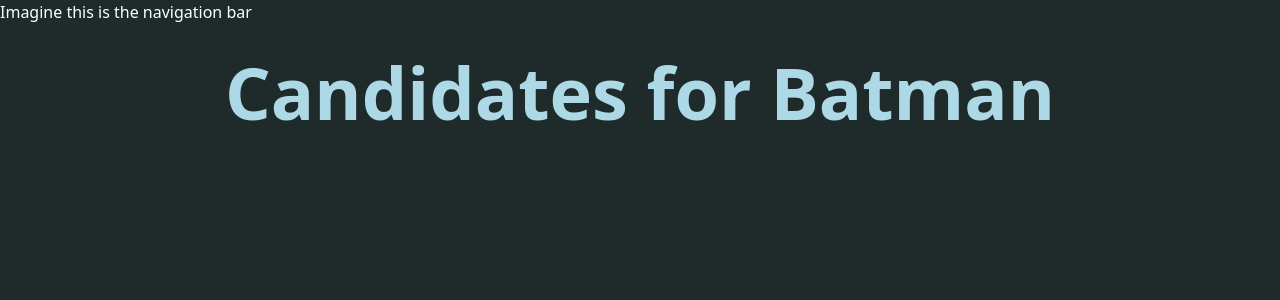
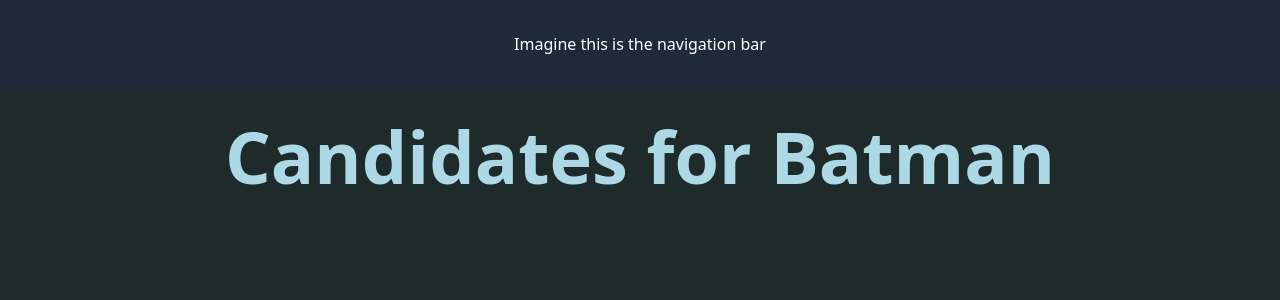
Before and after one commit to thepratikguptaa/django, a Django app: template ProjectOne/batman/templates/batman/im_batman.html in a window 1280 px wide. Shown: the top 300 px of the page. Run offline with Django 3.2, Linux system fonts and the light colour scheme; the template is opened without the code that fills it, so the values that code supplies are empty; some libraries are stand-ins or nearby versions.

Commit message:
Implement weapon details view and update templates for navigation and styling

```diff
--- a/ProjectOne/batman/templates/batman/im_batman.html
+++ b/ProjectOne/batman/templates/batman/im_batman.html
@@ -10,14 +10,14 @@
 <div class="grid grid-cols-4 gap-4 m-4">
 {% for batman in batmen %}
 <div class="bg-gray-200 p-4 rounded-lg flex flex-col items-center justify-center text-black shadow-lg">
-    <img class="w-auto h-full rounded-lg shadow-lg" src="{{ batman.image.url }}" alt="{{ batman.name }}">
+    <img class="w-auto h-auto rounded-lg shadow-lg" src="{{ batman.image.url }}" alt="{{ batman.name }}">
     <h2 class='text-2xl m-4'>Candidate Name: {{ batman.name }}</h2>
-    <a href="#">
+    <a href="{% url 'weapon_details' batman.id %}">
         <button
         type="button"
         class="cursor-pointer bg-blue-500 hover:bg-blue-700 text-white font-bold py-2 px-4 rounded w-[100%] m-2 shadow-lg transition duration-300 ease-in-out transform hover:scale-105"
         >
-            {{ batman.type }} - {{ batman.id }}
+            Weapon Selected: {{ batman.type }} {% comment %} -- {{ batman.id }} {% endcomment %}
         </button>
     </a>
 </div>
--- a/ProjectOne/batman/urls.py
+++ b/ProjectOne/batman/urls.py
@@ -4,4 +4,5 @@
 # localhost:8000/batman/
 urlpatterns = [
     path('', views.batman, name='batman'),
+    path('<int:batman_id>/', views.weapon_details, name='weapon_details'),
 ]
--- a/ProjectOne/batman/views.py
+++ b/ProjectOne/batman/views.py
@@ -1,7 +1,12 @@
 from django.shortcuts import render
 from .models import SaveGotham
+from django.shortcuts import get_object_or_404
 
 # Create your views here.
 def batman(request):
     batmen = SaveGotham.objects.all()
     return render(request, 'batman/im_batman.html', {'batmen': batmen})
+
+def weapon_details(request, batman_id):
+    weapon = get_object_or_404(SaveGotham, pk=batman_id)
+    return render(request, 'batman/weapon_details.html', {'weapon': weapon})
--- a/ProjectOne/static/style.css
+++ b/ProjectOne/static/style.css
@@ -1,6 +1,8 @@
 body{
     background-color: rgb(31, 42, 42);
     color: white;
+    text-align: center;
+
 
 }
 
--- a/ProjectOne/templates/layout.html
+++ b/ProjectOne/templates/layout.html
@@ -15,7 +15,7 @@
 
 </head>
 <body>
-    <nav> Imagine this is the navigation bar</nav>
+    <nav class="bg-gray-800 text-white p-8 text-center justify-center"> Imagine this is the navigation bar</nav>
     {% block content %} Nothing to see here {% endblock %}
 </body>
 </html>
--- a/ProjectOne/theme/static/css/dist/styles.css
+++ b/ProjectOne/theme/static/css/dist/styles.css
@@ -13,6 +13,7 @@
     --color-blue-800: oklch(42.4% 0.199 265.638);
     --color-gray-50: oklch(98.5% 0.002 247.839);
     --color-gray-200: oklch(92.8% 0.006 264.531);
+    --color-gray-800: oklch(27.8% 0.033 256.848);
     --color-black: #000;
     --color-white: #fff;
     --spacing: 0.25rem;
@@ -318,14 +319,23 @@
   .bg-gray-200 {
     background-color: var(--color-gray-200);
   }
+  .bg-gray-800 {
+    background-color: var(--color-gray-800);
+  }
   .p-4 {
     padding: calc(var(--spacing) * 4);
+  }
+  .p-8 {
+    padding: calc(var(--spacing) * 8);
   }
   .px-4 {
     padding-inline: calc(var(--spacing) * 4);
   }
   .py-2 {
     padding-block: calc(var(--spacing) * 2);
+  }
+  .text-center {
+    text-align: center;
   }
   .font-serif {
     font-family: var(--font-serif);
```
Also changed, not shown: ProjectOne/batman/templates/batman/weapon_details.html (added, +12 -0 lines).
